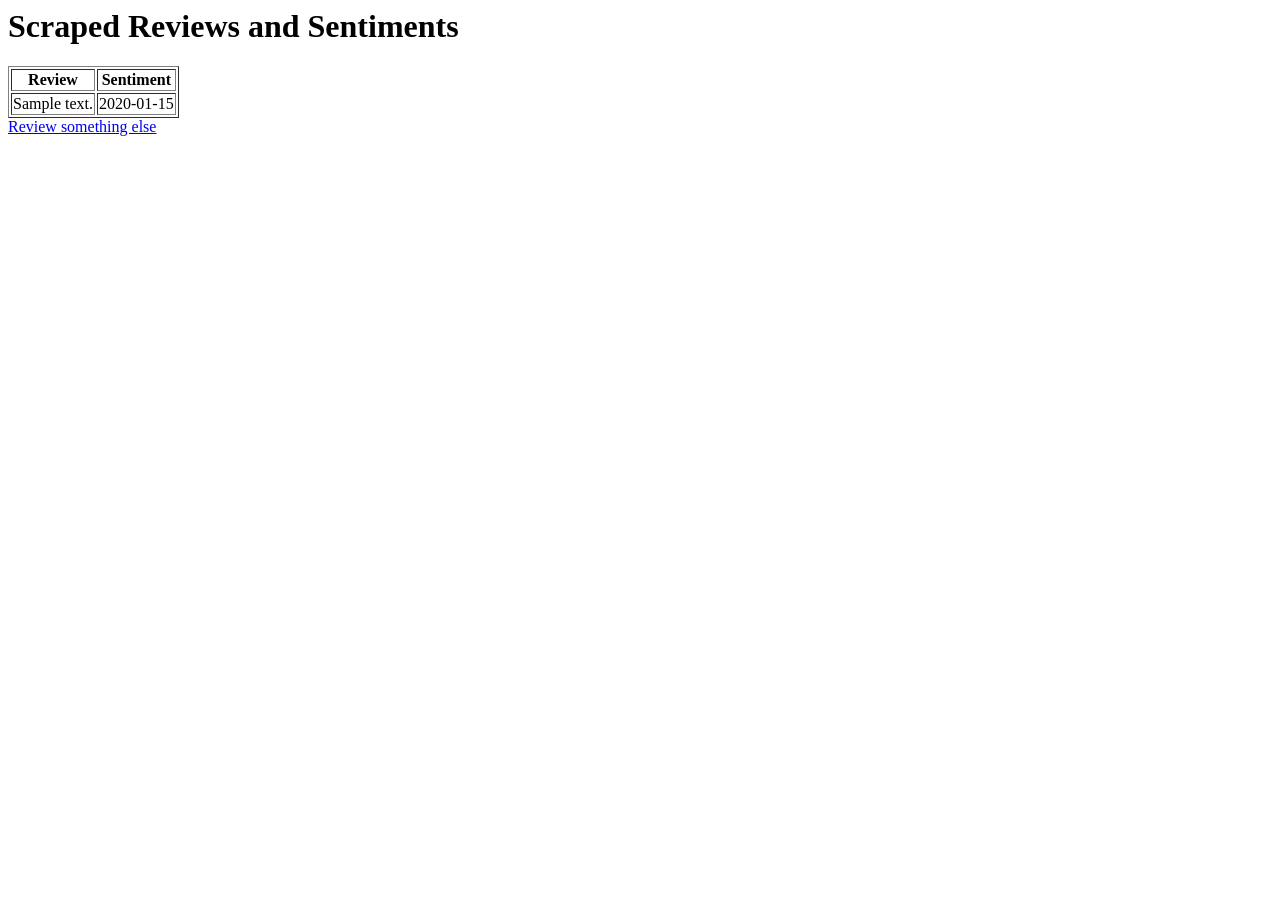
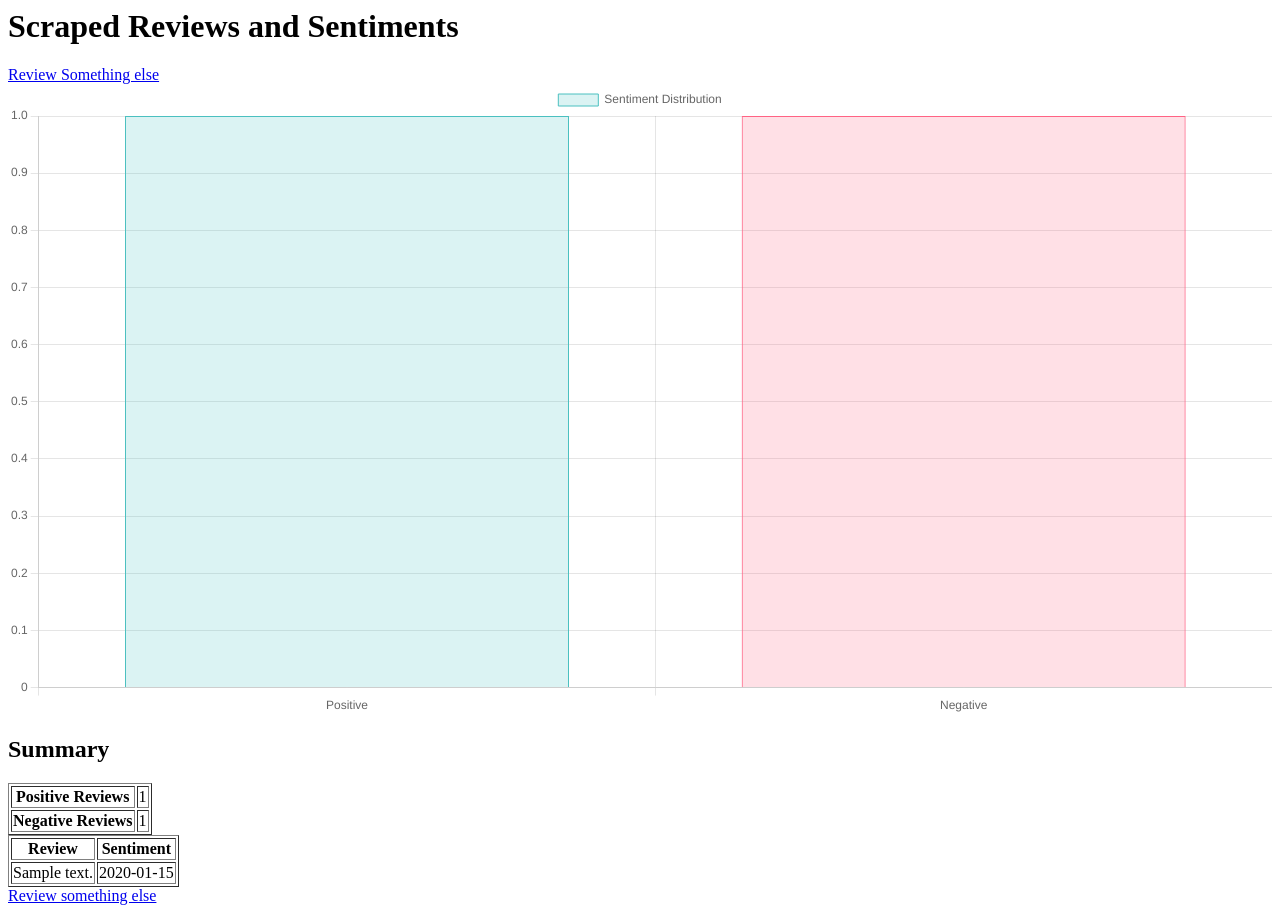
Before and after one commit to kengboonang/Reddit-Review-SA, a Flask app: template templates/results.html in a window 1280 px wide. Before the commit the page ends 136 px from the top, so only its background shows below. Run offline with Flask 3, Linux system fonts and the light colour scheme; the template is opened without the code that fills it: most values are stand-ins (such as "Sample title", 1, 10 or a date in 2020).

Commit message:
Adding charting to results page and updating main.py to pass data to the template.

```diff
--- a/main.py
+++ b/main.py
@@ -38,7 +38,9 @@ def scrape():
     elements = driver.find_elements(By.CSS_SELECTOR, "div[data-post-click-location='text-body'] p")
     reviews = prepare_reviews(elements)
     sentiments = analyze_sentiment(reviews)
-    return render_template('results.html', reviews=zip(reviews, sentiments), template_folder='templates')
+    pos_count = len([1 for sentiment in sentiments if sentiment["label"] == 'POSITIVE'])
+    neg_count = len([1 for sentiment in sentiments if sentiment["label"] == 'NEGATIVE'])
+    return render_template('results.html', reviews=zip(reviews, sentiments), pos_count=pos_count, neg_count=neg_count, template_folder='templates')
 
 if __name__ == '__main__':
     load_dotenv()
--- a/templates/results.html
+++ b/templates/results.html
@@ -1,10 +1,28 @@
 <html lang="en">
     <head>
         <title>Review Scraping Results</title>
+        <script src="https://cdn.jsdelivr.net/npm/chart.js"></script>
     </head>
 
     <body>
+
         <h1>Scraped Reviews and Sentiments</h1>
+        <a href="/">Review Something else</a>
+        <canvas id="sentimentChart" width="400" height="200"></canvas>
+        <h2>Summary</h2>
+        <table border="1">
+        <tbody>
+            <tr>
+            <th>Positive Reviews</th>
+            <td id="pos_count">{{ pos_count }}</td>
+            </tr>
+            <tr>
+            <th>Negative Reviews</th>
+            <td id="neg_count">{{ neg_count }}</td>
+            </tr>
+        </tbody>
+        </table>
+
         <table border="1">
             <tr>
                 <th>Review</th>
@@ -18,5 +36,29 @@
             {% endfor %}
         </table>
         <a href="/">Review something else</a>
+        <script>
+            var ctx = document.getElementById('sentimentChart').getContext('2d');
+            var pos_count = document.getElementById('pos_count').innerText;
+            var neg_count = document.getElementById('neg_count').innerText;
+            var sentimentChart = new Chart(ctx, {
+                type: 'bar',
+                data: {
+                    labels: ['Positive', 'Negative'],
+                    datasets: [{
+                        label: 'Sentiment Distribution',
+                        data: [pos_count, neg_count],
+                        backgroundColor: [
+                            'rgba(75, 192, 192, 0.2)',
+                            'rgba(255, 99, 132, 0.2)'
+                        ],
+                        borderColor: [
+                            'rgba(75, 192, 192, 1)',
+                            'rgba(255, 99, 132, 1)'
+                        ],
+                        borderWidth: 1
+                    }]
+                },
+            })
+        </script>
     </body>
 </html>
```
